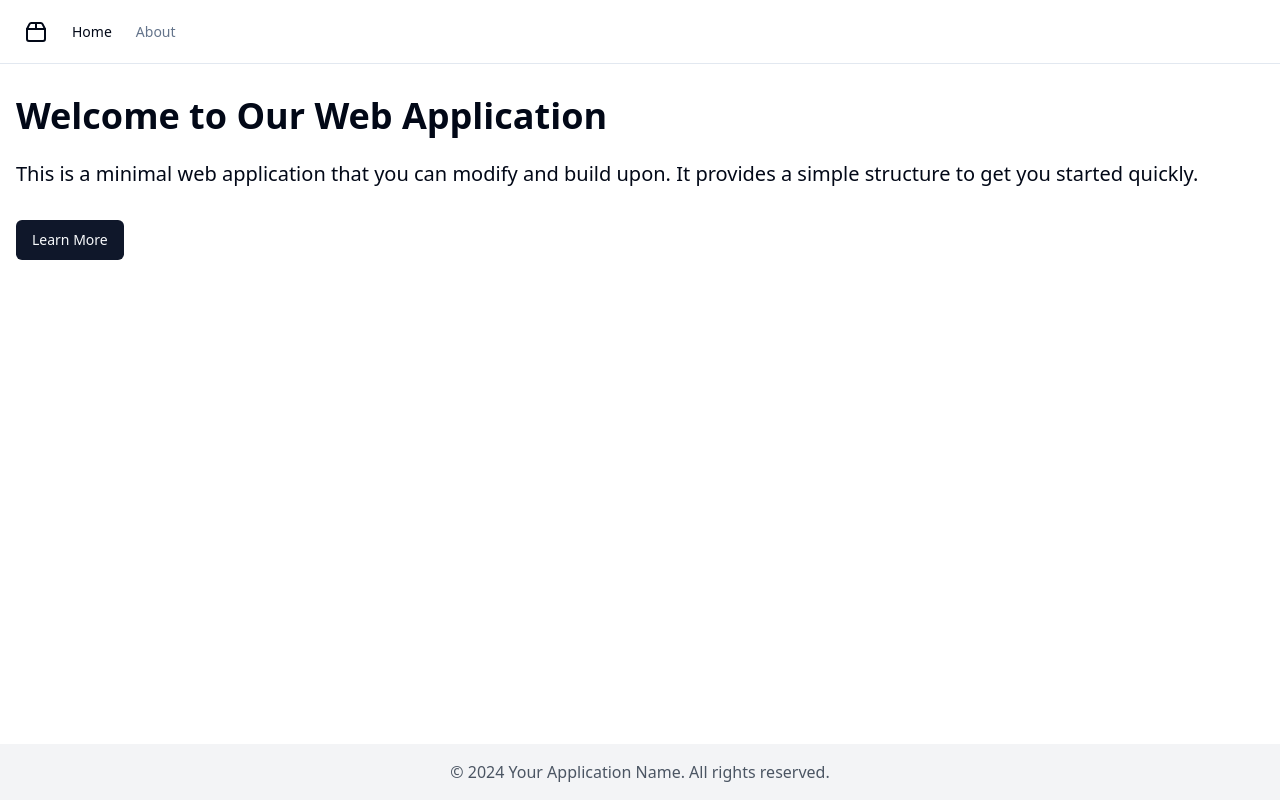
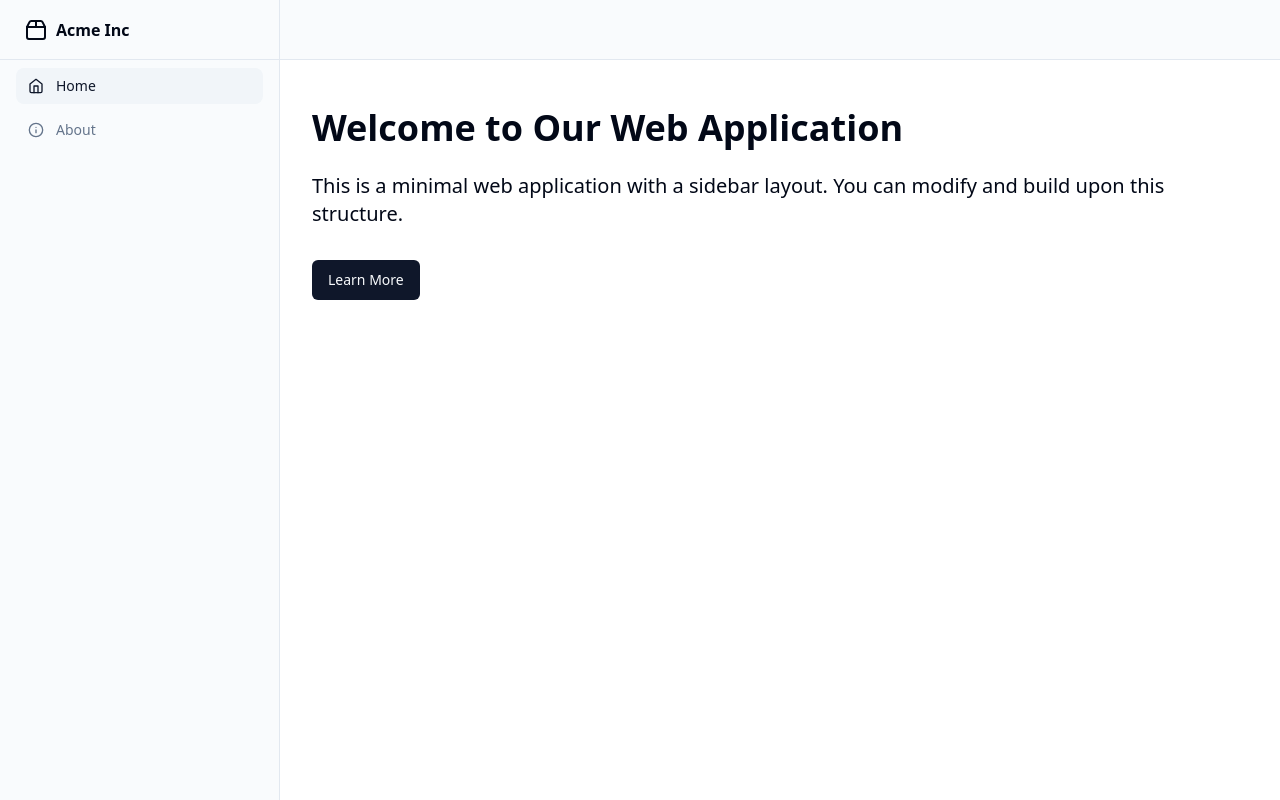
Before and after one commit to GPT-Engineer-App/build-on-this, a React (Vite) app: page / in a window 1280 px wide. Built offline with nearby package versions, Linux system fonts and the light colour scheme.

Commit message:
Implement sidebar layout and update navigation structure

```diff
--- a/src/App.jsx
+++ b/src/App.jsx
@@ -2,7 +2,7 @@ import { Toaster } from "@/components/ui/sonner";
 import { TooltipProvider } from "@/components/ui/tooltip";
 import { QueryClient, QueryClientProvider } from "@tanstack/react-query";
 import { Route, BrowserRouter as Router, Routes } from "react-router-dom";
-import Layout from "./layouts/navbar"; // available: clean, navbar, sidebar
+import Layout from "./layouts/sidebar"; // Changed from navbar to sidebar
 import { navItems } from "./nav-items";
 
 const queryClient = new QueryClient();
--- a/src/layouts/sidebar/_components/MobileSidebar.jsx
+++ b/src/layouts/sidebar/_components/MobileSidebar.jsx
@@ -2,8 +2,8 @@ import { Button } from "@/components/ui/button";
 import { Sheet, SheetContent, SheetTrigger } from "@/components/ui/sheet";
 import { Menu, Package2 } from "lucide-react";
 import { NavLink } from "react-router-dom";
-import { navItems } from "../App";
-import { SidebarNavLink } from "./_components_sidebar/SidebarNavLink";
+import { navItems } from "../../../nav-items";
+import { SidebarNavLink } from "./SidebarNavLink";
 
 export const MobileSidebar = () => (
   <Sheet>
--- a/src/layouts/sidebar/_components/NavbarAndSidebar.jsx
+++ b/src/layouts/sidebar/_components/NavbarAndSidebar.jsx
@@ -1,6 +1,6 @@
 import { Package2 } from "lucide-react";
 import { NavLink } from "react-router-dom";
-import { navItems } from "../App";
+import { navItems } from "../../../nav-items";
 import { SidebarNavLink } from "./SidebarNavLink";
 
 export const NavbarAndSidebar = () => (
--- a/src/pages/About.jsx
+++ b/src/pages/About.jsx
@@ -3,10 +3,10 @@ const About = () => {
     <div className="container mx-auto px-4 py-8">
       <h1 className="text-3xl font-bold mb-4">About Our Application</h1>
       <p className="mb-4">
-        This is a placeholder page for future content. You can modify this page to add more information about your application.
+        This is the About page of our application with a sidebar layout. You can modify this page to add more information about your application.
       </p>
       <p>
-        Feel free to extend the application by adding more pages and features!
+        The sidebar provides easy navigation between different sections of the app.
       </p>
     </div>
   );
--- a/src/pages/Index.jsx
+++ b/src/pages/Index.jsx
@@ -6,7 +6,7 @@ const Index = () => {
     <div className="container mx-auto px-4 py-8">
       <h1 className="text-4xl font-bold mb-6">Welcome to Our Web Application</h1>
       <p className="text-xl mb-8">
-        This is a minimal web application that you can modify and build upon. It provides a simple structure to get you started quickly.
+        This is a minimal web application with a sidebar layout. You can modify and build upon this structure.
       </p>
       <Button asChild>
         <Link to="/about">Learn More</Link>
```
